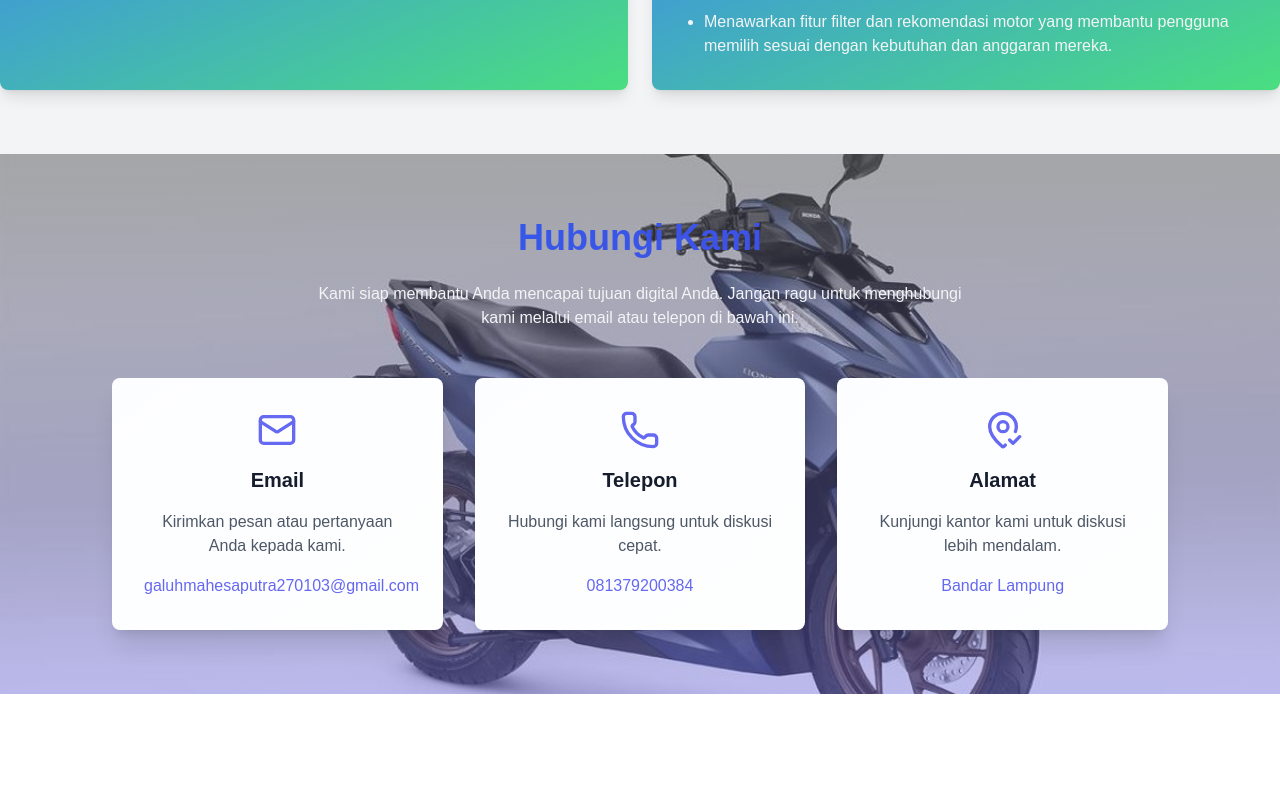
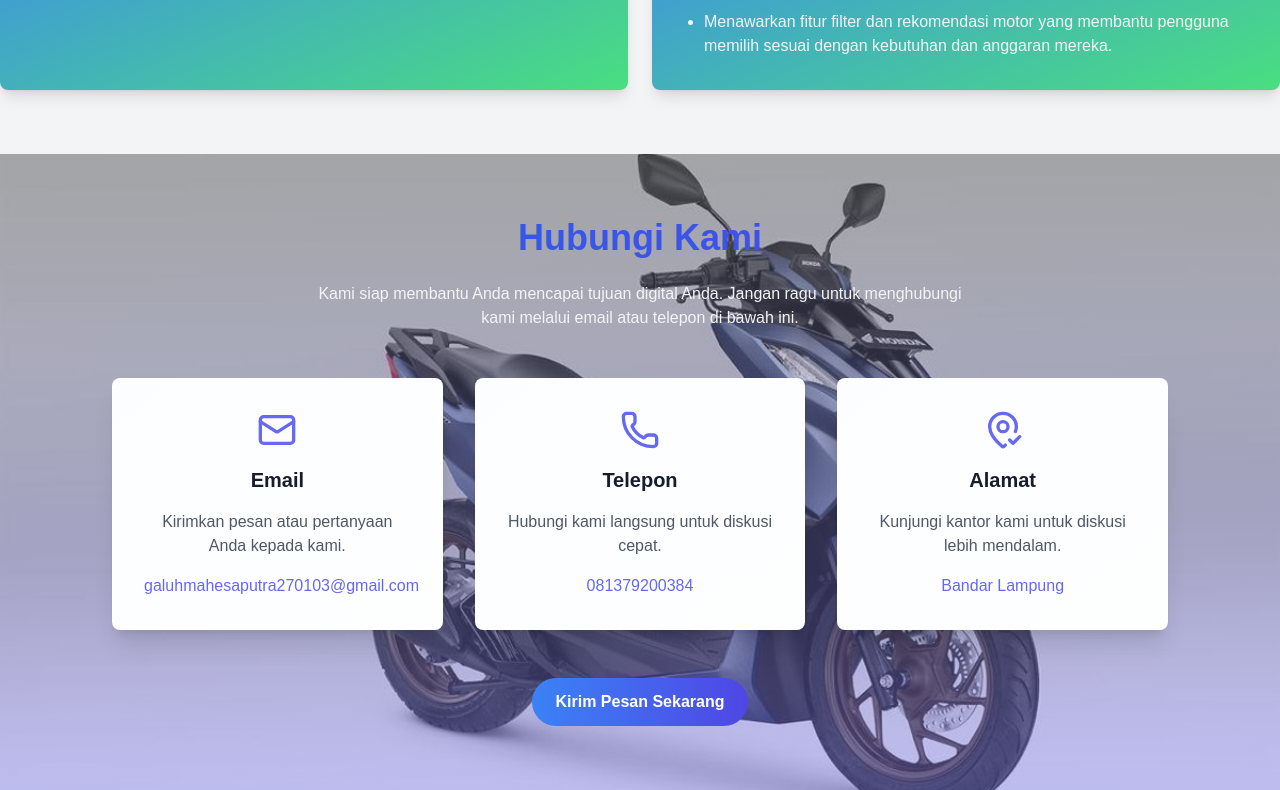
Before and after one commit to TriSasongko/GALACTRI, a Next.js app: page /modules/about in a window 1280 px wide. Shown: the part 2077-2867 px from the top of the page. Before the commit the page ends 2771 px from the top, so only its background shows below. Built offline with nearby package versions, Linux system fonts and the light colour scheme.

Commit message:
Menambahkan tombol kirim pesan melalui WhatsApp

```diff
--- a/app/modules/about/page.tsx
+++ b/app/modules/about/page.tsx
@@ -238,11 +238,20 @@ const AboutPage = () => {
     <p className="mt-4 text-indigo-500 font-medium">Bandar Lampung</p>
   </div>
 </div>
+</div>
+   </div>
+
+
+<div className="relative mt-12 text-center">
+  <a href="https://wa.me/6285832800738?text=Hai%2C%20saya%20ingin%20bertanya" target="_blank">
+    <button className="px-6 py-3 bg-gradient-to-r from-blue-500 to-indigo-600 text-white rounded-full font-semibold hover:shadow-lg hover:from-blue-600 hover:to-indigo-700 transition-all duration-300">
+      Kirim Pesan Sekarang
+    </button>
+  </a>
+</div>
 
 
 
-   </div>
-   </div>
 
 
       </div>
```
